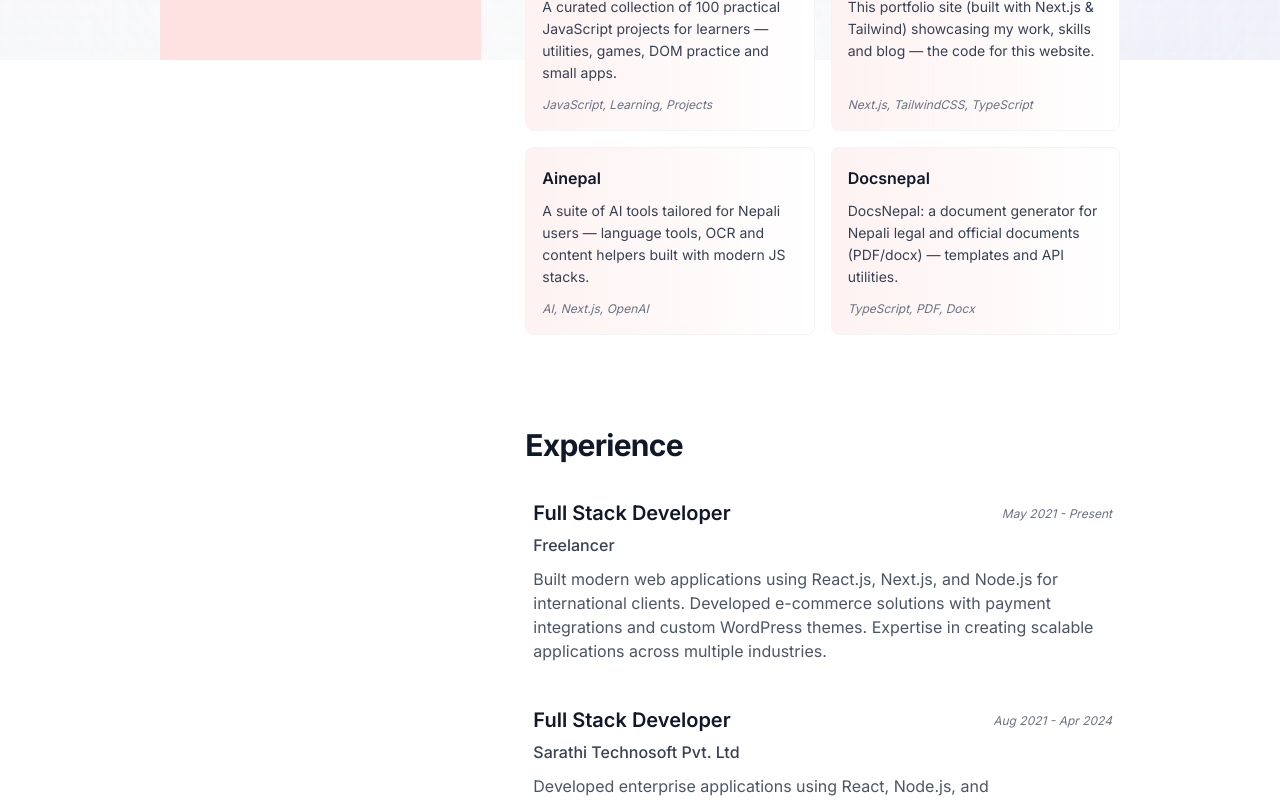
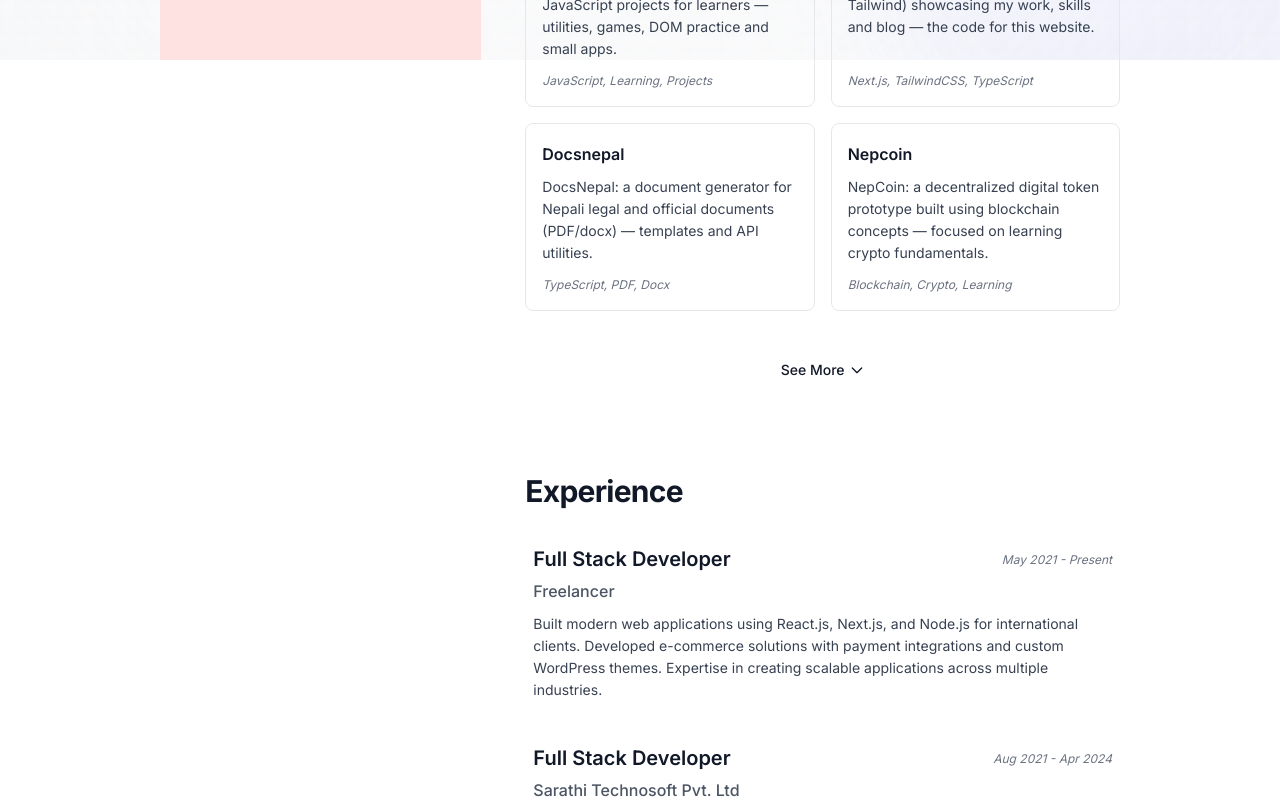
Before and after one commit to pradipchaudhary/portfolio.v3, a Next.js app: page / in a window 1280 px wide. Shown: the part 740-1540 px from the top of the page. Built offline with nearby package versions, Linux system fonts and the light colour scheme.

Commit message:
add Project Section

```diff
--- a/components/Projects.tsx
+++ b/components/Projects.tsx
@@ -1,11 +1,12 @@
 "use client";
 
+import Link from "next/link";
 import React from "react";
-// no icon imports required for minimal cards
 
 // Helper: format repo slug to readable title
 const formatTitle = (t: string) =>
-  t.replace(/[-_.]/g, " ")
+  t
+    .replace(/[-_.]/g, " ")
     .split(" ")
     .map((w) => w.charAt(0).toUpperCase() + w.slice(1))
     .join(" ");
@@ -13,61 +14,96 @@ const formatTitle = (t: string) =>
 const projects = [
   {
     title: "100-javascript-projects",
-    description: "A curated collection of 100 practical JavaScript projects for learners — utilities, games, DOM practice and small apps.",
+    description:
+      "A curated collection of 100 practical JavaScript projects for learners — utilities, games, DOM practice and small apps.",
     tags: ["JavaScript", "Learning", "Projects"],
-    github: "https://github.com/pradipchaudhary/100-javascript-projects",
-    liveUrl: "",
   },
   {
     title: "portfolio.v3",
-    description: "This portfolio site (built with Next.js & Tailwind) showcasing my work, skills and blog — the code for this website.",
+    description:
+      "This portfolio site (built with Next.js & Tailwind) showcasing my work, skills and blog — the code for this website.",
     tags: ["Next.js", "TailwindCSS", "TypeScript"],
-    github: "https://github.com/pradipchaudhary/portfolio.v3",
-    liveUrl: "",
-  },
-  {
-    title: "ainepal",
-    description: "A suite of AI tools tailored for Nepali users — language tools, OCR and content helpers built with modern JS stacks.",
-    tags: ["AI", "Next.js", "OpenAI"],
-    github: "https://github.com/pradipchaudhary/ainepal",
-    liveUrl: "",
   },
   {
     title: "docsnepal",
-    description: "DocsNepal: a document generator for Nepali legal and official documents (PDF/docx) — templates and API utilities.",
+    description:
+      "DocsNepal: a document generator for Nepali legal and official documents (PDF/docx) — templates and API utilities.",
     tags: ["TypeScript", "PDF", "Docx"],
-    github: "https://github.com/pradipchaudhary/docsnepal",
-    liveUrl: "",
+  },
+  {
+    title: "nepcoin",
+    description:
+      "NepCoin: a decentralized digital token prototype built using blockchain concepts — focused on learning crypto fundamentals.",
+    tags: ["Blockchain", "Crypto", "Learning"],
+  },
+  {
+    title: "jobfindingai",
+    description:
+      "JobFindingAI: an AI-powered platform that helps users find jobs based on their resume, skills, and interests.",
+    tags: ["AI", "Next.js", "OpenAI"],
   },
 ];
 
 const Projects = () => {
+  // show only first 4 projects
+  const visibleProjects = projects.slice(0, 4);
+
   return (
-    <section id="projects" className="max-w-4xl mx-auto py-16">
+    <section id="projects" className="max-w-4xl mx-auto py-10">
       {/* Section Title */}
       <h2 className="text-3xl font-bold text-gray-900 mb-8 tracking-tight">
         Projects
       </h2>
 
-      {/* Projects Grid: 1 column on small, 2 columns on md+ to show two cards per row */}
+      {/* Projects Grid */}
       <div className="grid grid-cols-1 md:grid-cols-2 gap-4">
-        {projects.map((project, index) => (
+        {visibleProjects.map((project, index) => (
           <article
             key={index}
-            className="group flex flex-col justify-between bg-gradient-to-r from-red-50 to-white rounded-lg p-4 border border-gray-100 transition-colors duration-200"
+            className="group cursor-pointer flex flex-col justify-between border border-gray-200 rounded-lg p-4 transition-all duration-300 hover:bg-gradient-to-r hover:from-red-50 hover:to-orange-50"
           >
             <div>
-              <h3 className="text-base font-semibold text-gray-900">{formatTitle(project.title)}</h3>
-
-              <p className="text-sm text-gray-700 mt-2">{project.description}</p>
+              <h3 className="text-base font-semibold text-gray-900">
+                {formatTitle(project.title)}
+              </h3>
+              <p className="text-sm text-gray-700 mt-2">
+                {project.description}
+              </p>
             </div>
 
             <div className="mt-3">
-              <div className="text-xs italic text-gray-500">{project.tags.join(", ")}</div>
+              <div className="text-xs italic text-gray-500">
+                {project.tags.join(", ")}
+              </div>
             </div>
           </article>
         ))}
       </div>
+
+      {/* See More Button */}
+      <div className="flex justify-center mt-6 ">
+        <Link
+          href="/#"
+          className="flex items-center text-sm my-4 mx-auto px-4 py-2 rounded-md font-medium text-gray-900 transition-colors duration-200"
+        >
+          See More
+          <svg
+            className="h-4 w-4 ml-1"
+            xmlns="http://www.w3.org/2000/svg"
+            fill="none"
+            viewBox="0 0 24 24"
+            stroke="currentColor"
+          >
+            <path
+              strokeLinecap="round"
+              strokeLinejoin="round"
+              strokeWidth={2}
+              d="M19 9l-7 7-7-7"
+            />
+          </svg>
+        </Link>
+      </div>
+
     </section>
   );
 };
--- a/components/experience/Experience.tsx
+++ b/components/experience/Experience.tsx
@@ -47,10 +47,10 @@ const Experience = () => {
             </div>
 
             {/* Company */}
-            <p className="text-gray-700 mb-2 font-medium text-base ">{exp.company}</p>
+            <p className="text-gray-600 mb-2 font-medium text-base">{exp.company}</p>
 
             {/* Description */}
-            <p className="text-gray-600 text-base leading-normal ">
+            <p className="text-gray-700 text-sm">
               {exp.description}
             </p>
           </div>
--- a/styles/globals.css
+++ b/styles/globals.css
@@ -69,7 +69,7 @@ video {
 }
 
 /* === Link Styles === */
-a {
+/* a {
     color: var(--accent-strong);
     text-decoration: none;
     transition: var(--transition);
@@ -80,7 +80,7 @@ a:hover {
     text-decoration: underline;
     text-decoration-color: var(--accent-hover);
     text-underline-offset: 4px;
-}
+} */
 
 /* === Selection Color === */
 ::selection {
```
